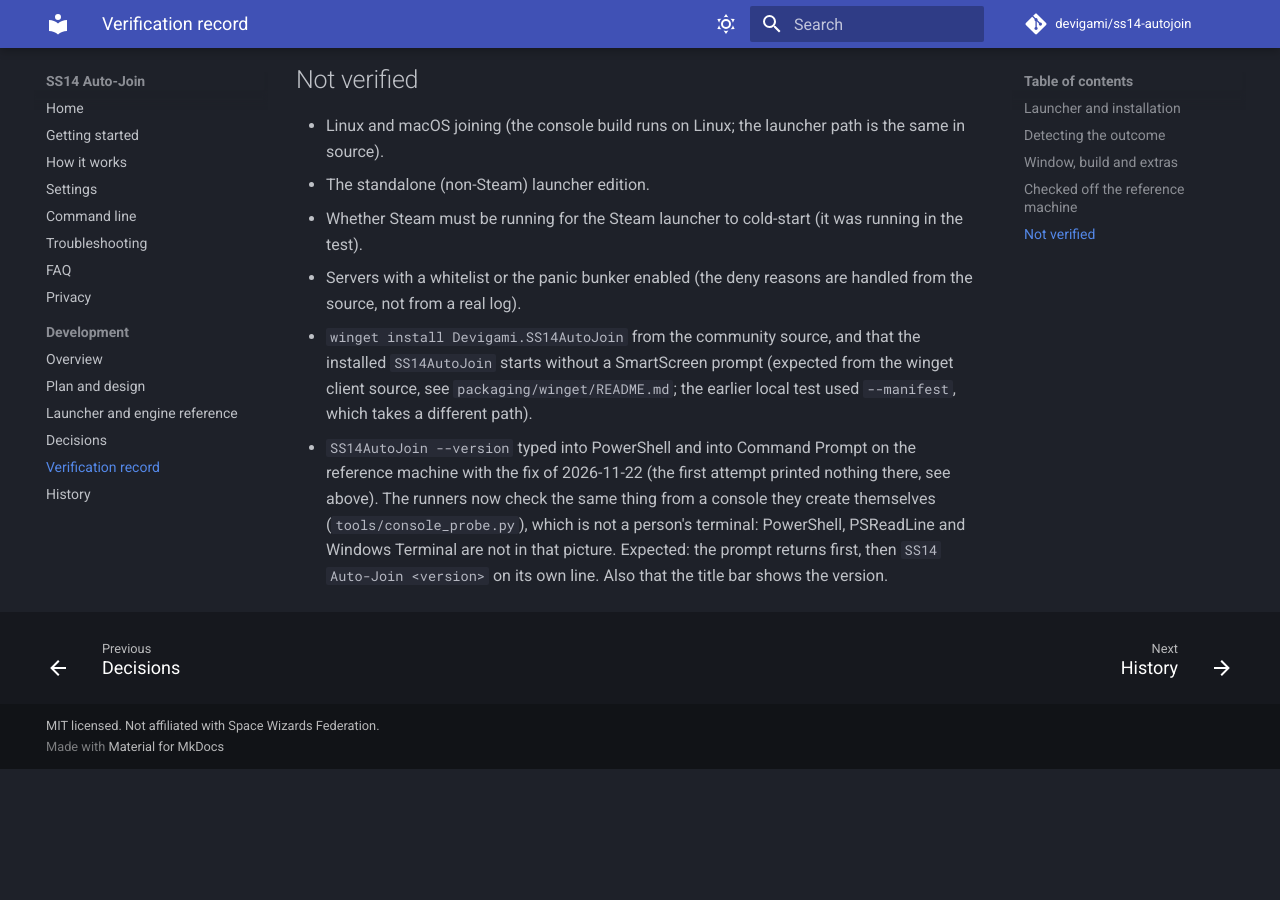
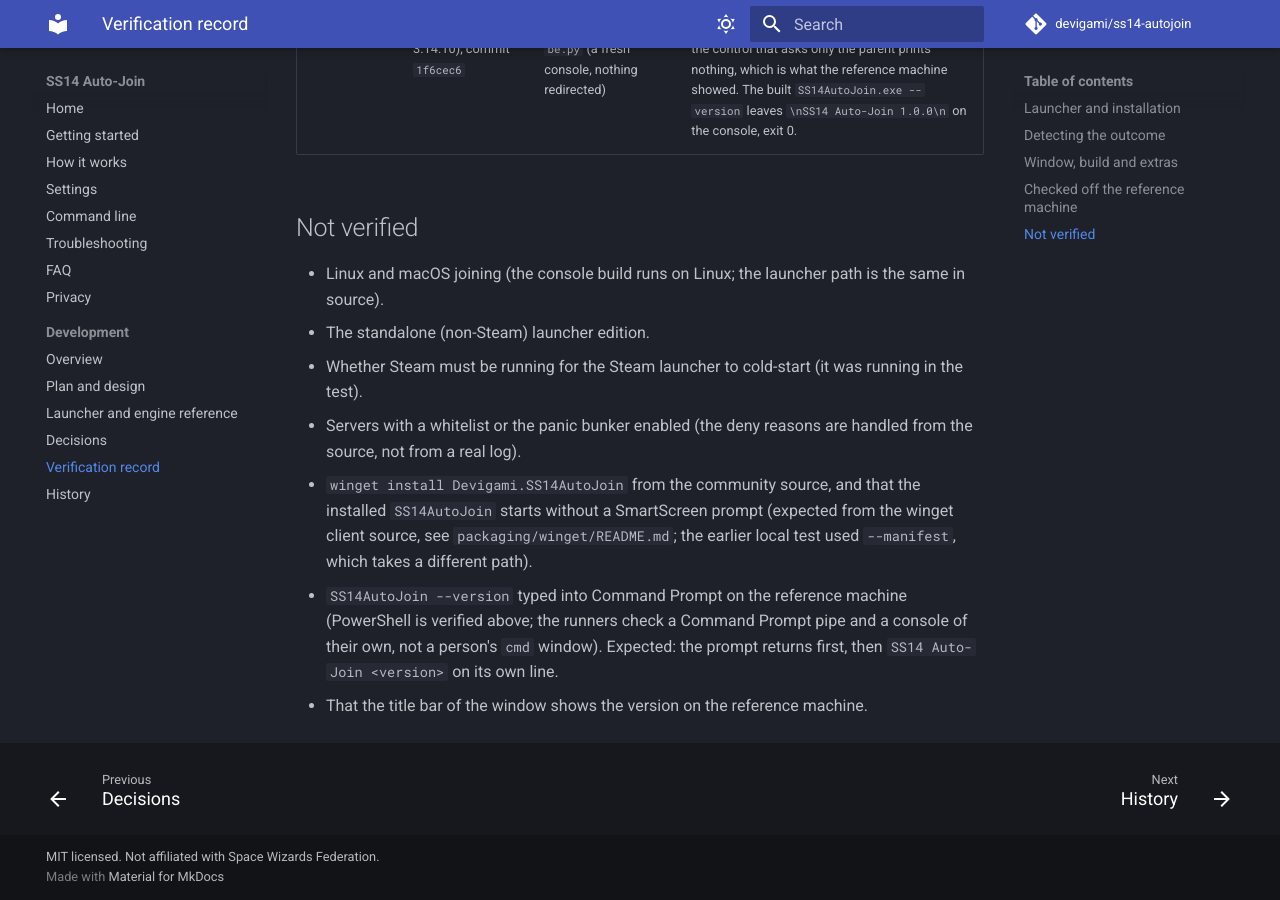
Before and after one commit to devigami/ss14-autojoin, an MkDocs documentation site: the page built from docs/development/verification.md, in a window 1280 px wide and 900 px high, scrolled down 3685 px. Built offline with MkDocs 1.6.1 and Material for MkDocs 9.7.7, drawn with Linux system fonts in a browser that asks for light colours; comment, search, counter and statistics services are not loaded; before the commit the page ends 4454 px from its top, so only the background shows below that; some of the changed text lies outside the part shown.

Commit message:
Record --version as verified in PowerShell on the reference machine
Bare, the prompt returns first and the version appears on the next
line; piped, it prints in place. PowerShell draws no new prompt after a
windowed program writes to its console; the docs now say so, and the
history records why the tool does not send a keystroke to tidy it up.
Command Prompt and the title bar remain to be checked by hand.

Co-Authored-By: Claude Fable 5.2 <noreply@anthropic.com>
Claude-Session: https://claude.ai/code/session_01RRS4Tm3Rp91aZktQ4DVyNx

```diff
--- a/docs/development/verification.md
+++ b/docs/development/verification.md
@@ -33,6 +33,7 @@ Anything not listed here is untested; the issue templates ask users for exactly
 | 2026-09-26 | PyInstaller window build (`build.py`) | `SS14AutoJoin.exe` runs, same behaviour as from source; the fanfare plays from the bundled data; the setting switch is respected. |
 | 2026-09-26 | Icon | Explorer showed the icon once the exe was copied to a path without a cached entry; the taskbar shows it from the exe resource; the title bar needed the `WM_SETICON` fallback because Tk 9.0.4's `iconbitmap` did nothing on Windows. Log: `icon set (ico) ... with Tk 9.0.4`, `icon applied through the Windows API`. |
 | 2026-11-22 | `dist\SS14AutoJoin.exe --version` typed into PowerShell, built locally from commit `98850f7` | **No output.** With `\| Out-Host` the same build printed `SS14 Auto-Join 1.0.0` on a new line. The piped route worked; the console route did not: the code attached to the console of its parent, and in a one-file build the program's parent is the bootloader, a windowed process with no console. Fixed by looking up the process tree for the nearest ancestor that has one; to be re-checked here. |
+| 2026-11-22 | Same two commands with a build of commit `8216d7a` (the console is looked for up the process tree) | Both print. Bare: the prompt returns first, then `SS14 Auto-Join 1.0.0` on the next line. PowerShell draws no new prompt after it, so the next command typed appears on the following line at the prompt's old column; it runs normally. With `\| Out-Host`: `SS14 Auto-Join 1.0.0` in place, then the prompt. |
 
 ## Checked off the reference machine
 
@@ -59,8 +60,7 @@ GitHub's hosted runners. They say that a build starts and what it prints, nothin
 * `winget install Devigami.SS14AutoJoin` from the community source, and that the installed `SS14AutoJoin`
   starts without a SmartScreen prompt (expected from the winget client source, see
   `packaging/winget/README.md`; the earlier local test used `--manifest`, which takes a different path).
-* `SS14AutoJoin --version` typed into PowerShell and into Command Prompt on the reference machine with the
-  fix of 2026-11-22 (the first attempt printed nothing there, see above). The runners now check the same
-  thing from a console they create themselves (`tools/console_probe.py`), which is not a person's terminal:
-  PowerShell, PSReadLine and Windows Terminal are not in that picture. Expected: the prompt returns first,
-  then `SS14 Auto-Join <version>` on its own line. Also that the title bar shows the version.
+* `SS14AutoJoin --version` typed into Command Prompt on the reference machine (PowerShell is verified
+  above; the runners check a Command Prompt pipe and a console of their own, not a person's `cmd` window).
+  Expected: the prompt returns first, then `SS14 Auto-Join <version>` on its own line.
+* That the title bar of the window shows the version on the reference machine.
```
Also changed, not shown: CLAUDE.md (+2 -1 lines), docs/command-line.md (+2 -2 lines), docs/development/history.md (+5 -0 lines).
